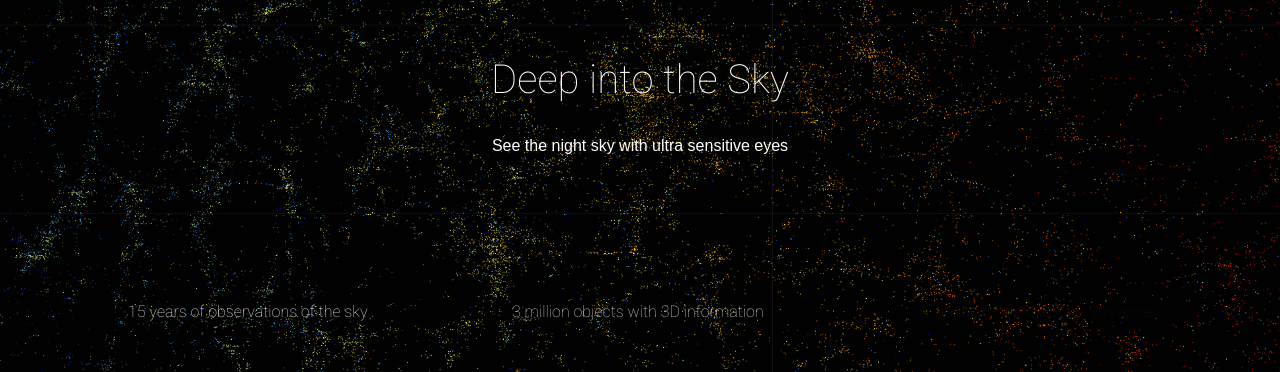
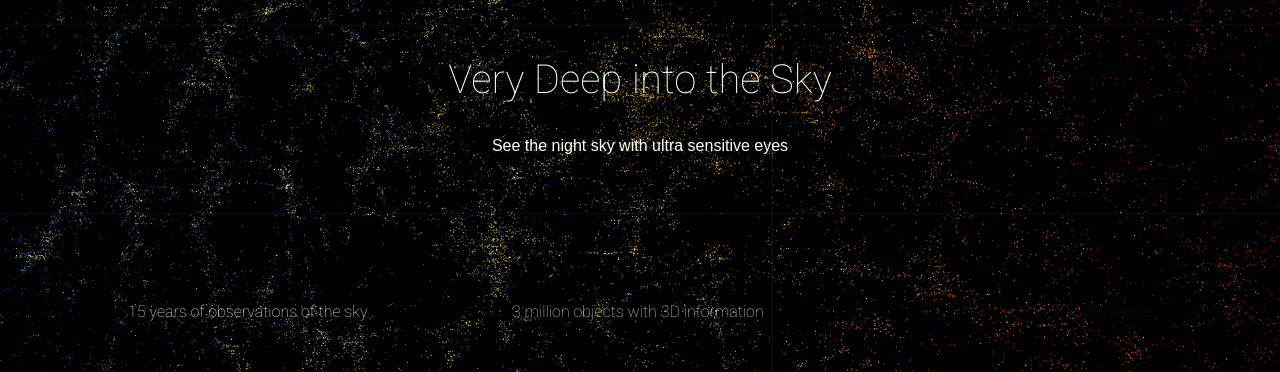
Before and after one commit to bmenard1/mon_test, a plain HTML site: page other.html in a window 1280 px wide. Shown: the part 375-747 px from the top of the page. Drawn offline with nearby package versions, Linux system fonts and the light colour scheme; a web font is replaced by a local one.

Commit message:
second commit

```diff
--- a/other.html
+++ b/other.html
@@ -47,7 +47,7 @@
                         <img src="img/play.png" id="youtube">
                     </a>
                 </h1>
-                <p id="title" class="animated fadeInUp">Deep into the Sky</p>
+                <p id="title" class="animated fadeInUp">Very Deep into the Sky</p>
                 <p id='subtitle'  class="animated fadeInUp">See the night sky with ultra sensitive eyes</p>
 
                 <div class='excite excite1'><p>15 years of observations of the sky</p></div>
```
